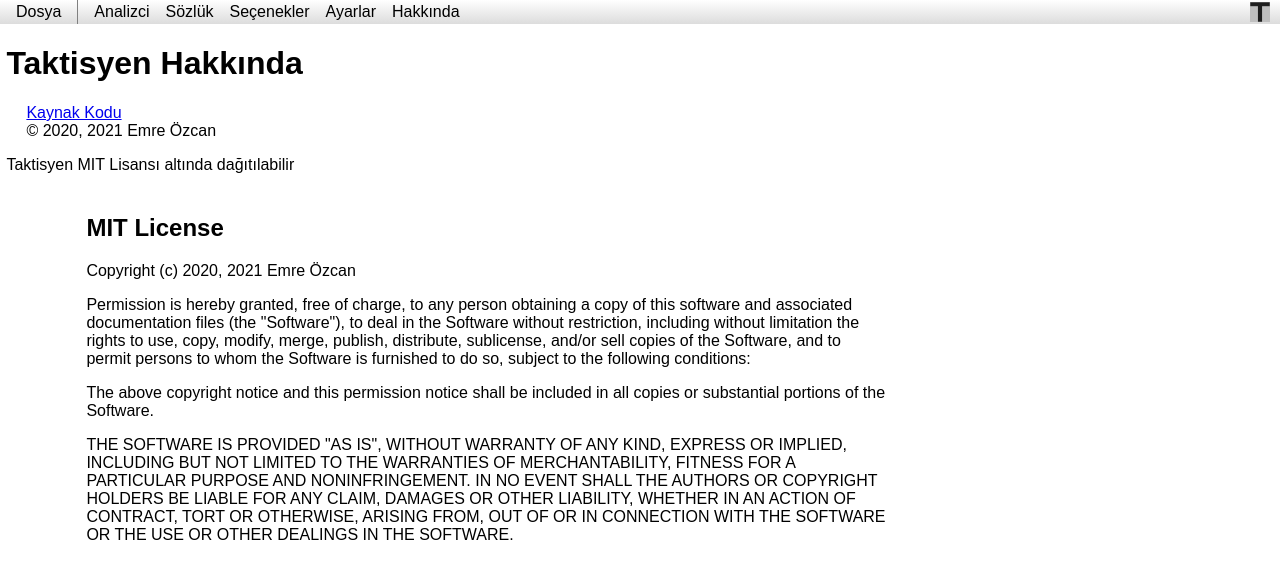
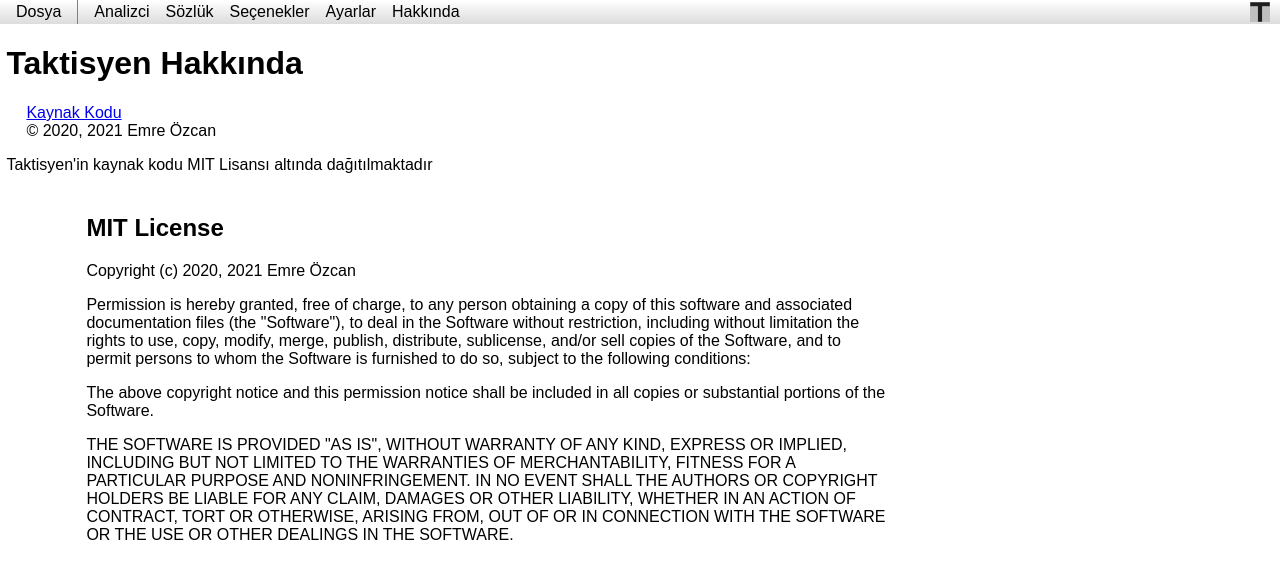
Before and after one commit to BerkanSezer/taktisyen, a Svelte app: page / in a window 1280 px wide. Both pictures are taken after a click on the button "Hakkında". Shown: the top 578 px of the page. Built offline with nearby package versions, Linux system fonts and the light colour scheme.

Commit message:
Update Taktisyen Sözlük

```diff
--- a/package.json
+++ b/package.json
@@ -22,7 +22,7 @@
     "svelte": "^3.0.0",
     "svelte-paginate": "0.0.1",
     "svelte-preprocess-sass": "^1.0.0",
-    "taktisyen-sozluk": "git+https://github.com/EmreOzcan/sozluk.git#7b0c87a"
+    "taktisyen-sozluk": "git+https://github.com/EmreOzcan/sozluk.git"
   },
   "dependencies": {
     "sirv-cli": "^1.0.0"
--- a/src/components/About.svelte
+++ b/src/components/About.svelte
@@ -27,7 +27,7 @@
     <div>&copy; 2020, 2021 Emre Özcan</div>
 </div>
 
-<p>Taktisyen MIT Lisansı altında dağıtılabilir</p>
+<p>Taktisyen'in kaynak kodu MIT Lisansı altında dağıtılmaktadır</p>
 
 <div class="license">
     <h2>MIT License</h2>
@@ -57,5 +57,4 @@
         OUT OF OR IN CONNECTION WITH THE SOFTWARE OR THE USE OR OTHER DEALINGS IN THE
         SOFTWARE.
     </p>
-
 </div>
```
Also changed, not shown: 1 other file (tests, documents, lock files or other folders).
